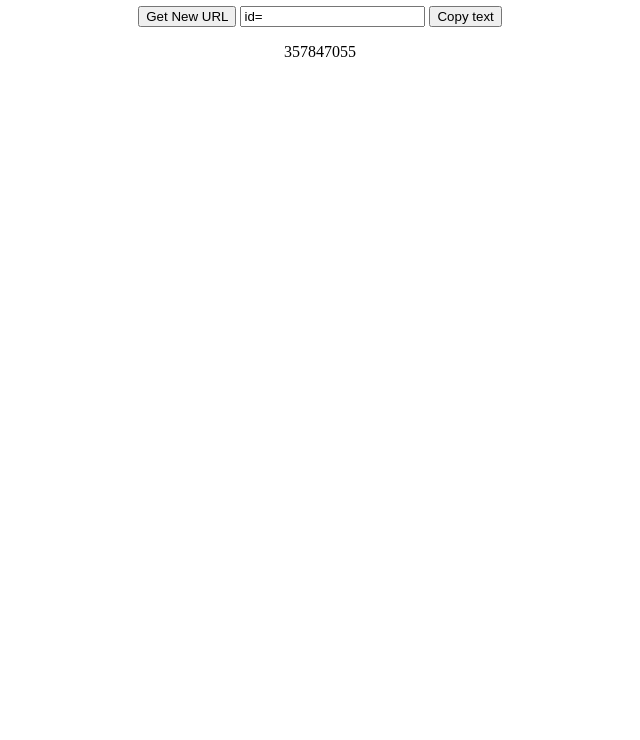
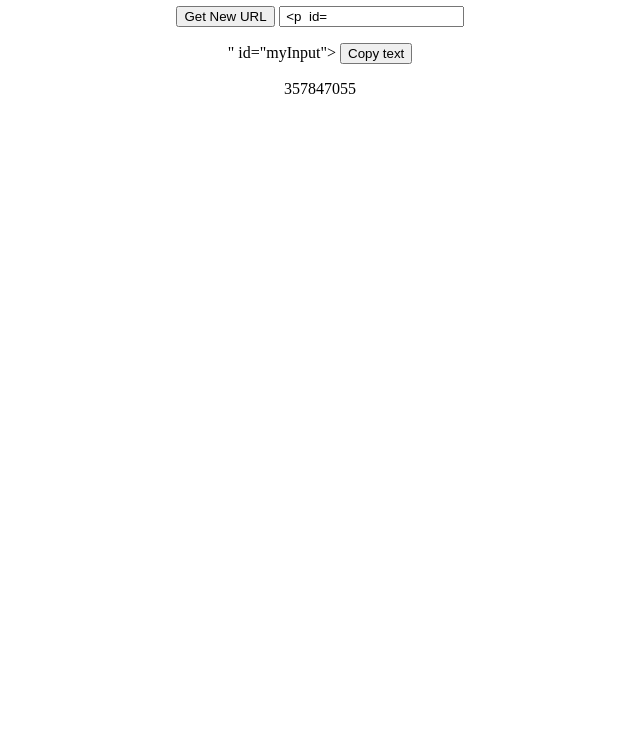
Before and after one commit to TheTrueDood/ScratchRPS, a plain HTML site: page index.html in a window 1280 px wide. Shown: the part 60-800 px from the top of the page, without its empty margins (320-960 px from the left). Drawn offline with Linux system fonts and the light colour scheme.

Commit message:
Update index.html

```diff
--- a/index.html
+++ b/index.html
@@ -1,7 +1,7 @@
 <center> <h1> Scratch Random Project Searcher </h1>
 <button onClick="window.location.reload();">Get New URL</button>
 
-<input type="text" value="id="URL"" id="myInput">
+<input type="text" value=" <p  id="URL"> </p>" id="myInput">
 <button onclick="myFunction()">Copy text</button>
 
  <p  id="URL"> </p>
```
